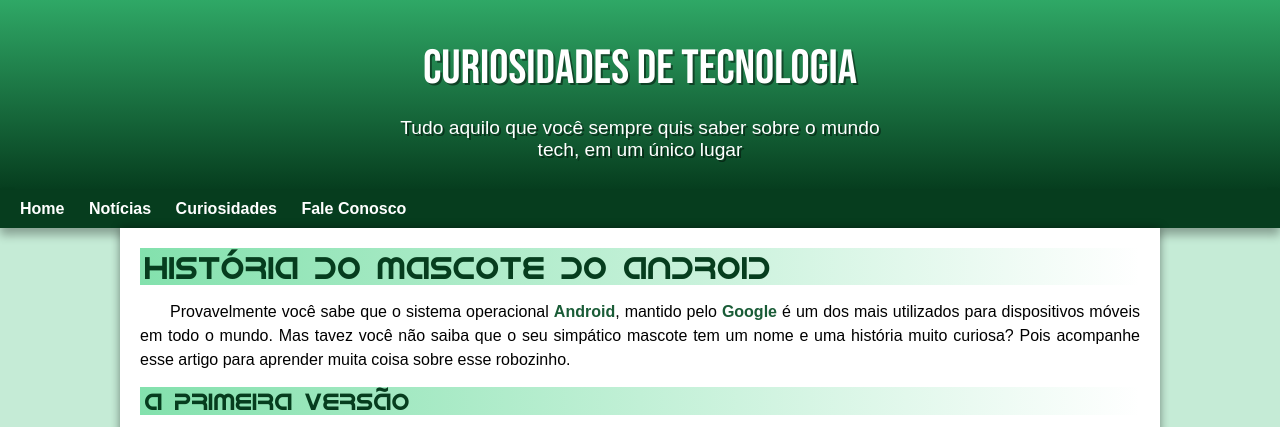
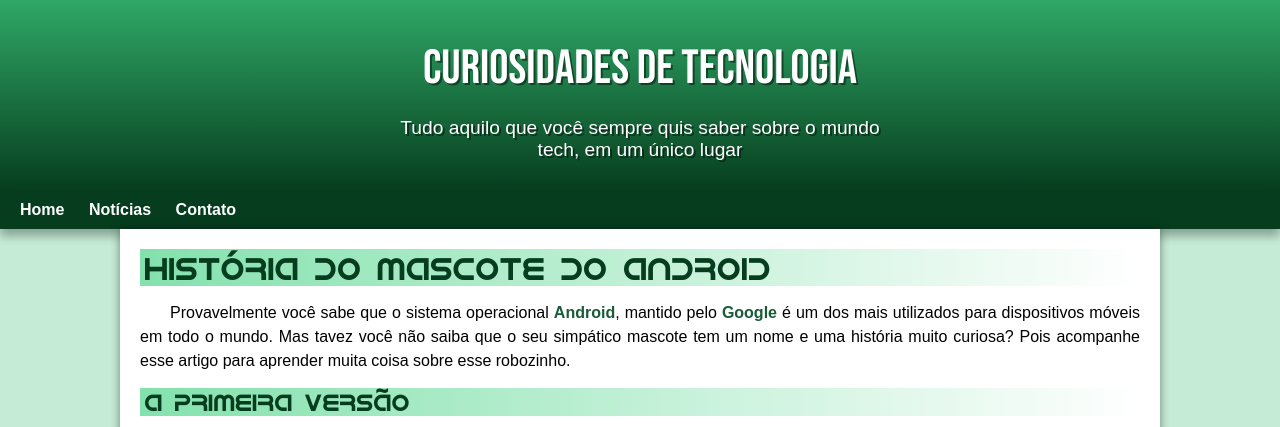
Before and after one commit to rodrigorop/projeto-android, a plain HTML site: page index.html in a window 1280 px wide. Shown: the top 427 px of the page. Drawn offline with Linux system fonts and the light colour scheme; a web font is replaced by a local one.

Commit message:
correção do header

```diff
--- a/index.html
+++ b/index.html
@@ -18,8 +18,7 @@
     <nav>
         <a href="#">Home</a>
         <a href="#">Notícias</a>
-        <a href="#">Curiosidades</a>
-        <a href="#">Fale Conosco</a>
+        <a href="#">Contato</a>
     </nav>
     <main>
         <article>
--- a/material/style/style.css
+++ b/material/style/style.css
@@ -51,7 +51,7 @@ header > p{
     font-size: 1.2em;
     max-width: 500px;
     margin: auto;
-    padding: 0 10px 0 10px;
+    padding: 0 10px 30px 10px;
     text-shadow: 2px 2px 0px rgba(0, 0, 0, 0.452);
 
 }
```
